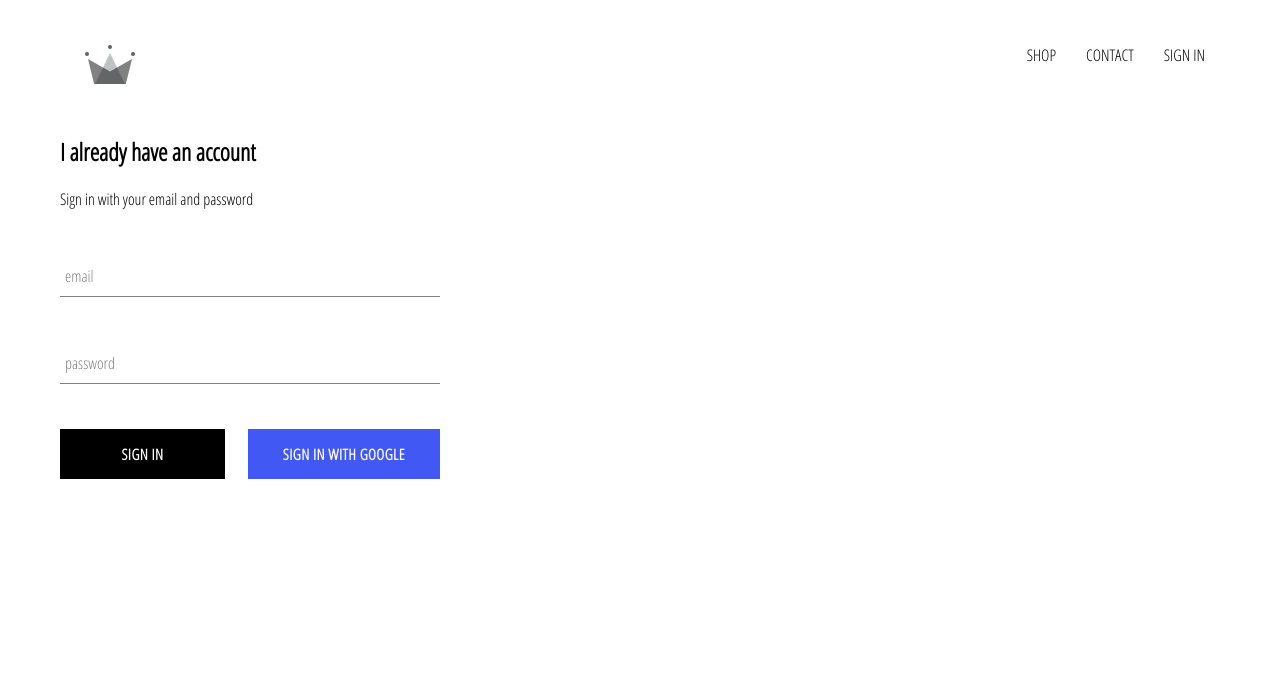
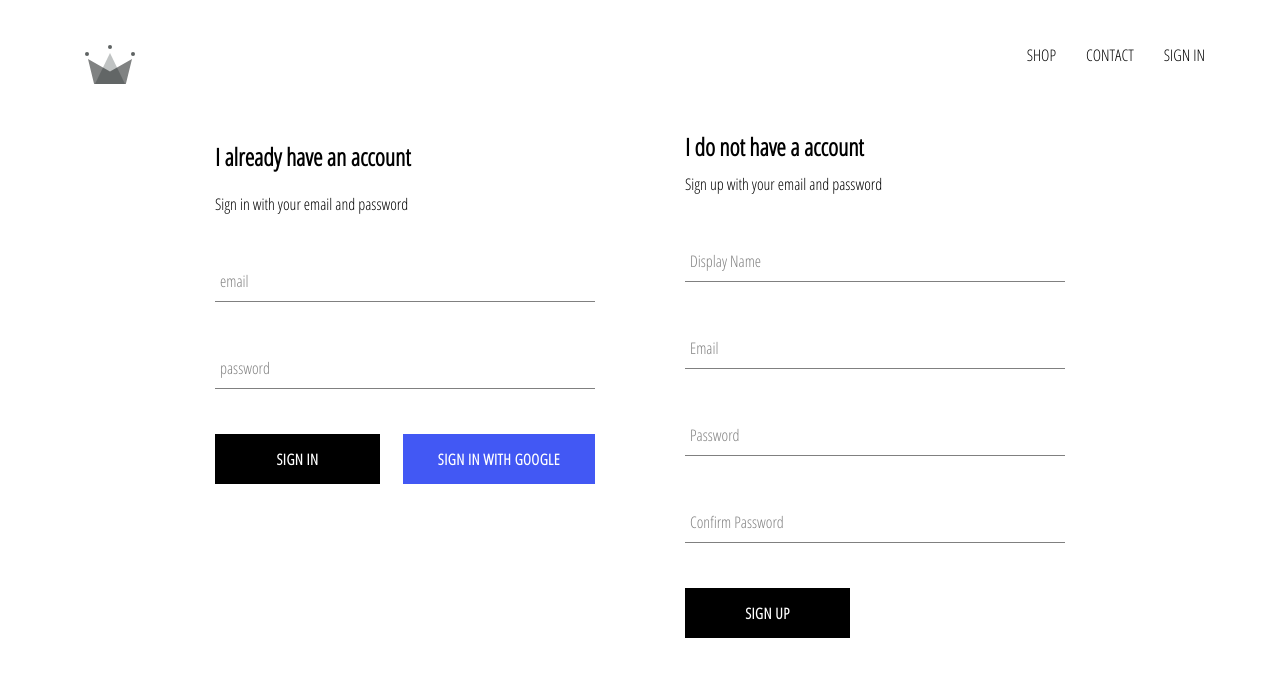
Before and after one commit to lzhang2020/crwn-clothing, a React (Create React App) app: page /signin in a window 1280 px wide. Shown: the top 676 px of the page. Built offline with nearby package versions, Linux system fonts and the light colour scheme; no server answers.

Commit message:
implemented firebase utils, included ability to store authenticated user into our firestore databas

```diff
--- a/src/App.js
+++ b/src/App.js
@@ -9,7 +9,7 @@
 
 import Header from './components/header/header.component';
 
-import { auth } from './firebase/firebase.utils';
+import { auth, createUserProfileDocument } from './firebase/firebase.utils';
 import { render } from '@testing-library/react';
 
 
@@ -27,16 +27,34 @@
 
 
   componentDidMount() {
-    this.unsubscribeFromAuth = auth.onAuthStateChanged(user => {
-      this.setState({ currentUser: user });
+    this.unsubscribeFromAuth = auth.onAuthStateChanged(async userAuth => {
+      console.log('user auth 1: ', userAuth);
+      if (userAuth) {
+        const userRef = await createUserProfileDocument(userAuth);
 
-      console.log(user);
+        userRef.onSnapshot(snapShot => {
+          this.setState({
+            currentState: {
+              id: snapShot.id,
+              ...snapShot.data()
+            }
+          });
+
+          console.log(this.state);
+
+
+        });
+
+      }
+
+      this.setState({ currentUser: userAuth});
     });
   }
 
 
   componentWillUnmount(){
     this.unsubscribeFromAuth();
+
   }
 
   render() {
--- /dev/null
+++ b/src/components/sign-up/sign-up.component.jsx
@@ -0,0 +1,105 @@
+import React from 'react';
+
+import FormInput from '../form-input/form-input.component';
+import CustomButton from '../custom-button/custom-button.component';
+
+
+import { auth, createUserProfileDocument } from '../../firebase/firebase.utils';
+
+import './sign-up.styles.scss';
+
+class SignUp extends React.Component {
+    constructor(){
+        super();
+
+        this.state = {
+            displayName: '',
+            email: '',
+            password: '',
+            confirmPassword: ''
+        };
+    }
+
+    handleSubmit = async event => {
+        event.preventDefault();
+
+        const { displayName, email, password, confirmPassword } = this.state;
+
+        if(password !== confirmPassword){
+            alert("passwords don't match");
+            return;
+        }
+
+        try{
+            const { user } = await auth.createUserWithEmailAndPassword(email, password);
+
+            await createUserProfileDocument(user, {displayName});
+
+            this.setState({
+                displayName: '',
+                email: '',
+                password: '',
+                confirmPassword: ''
+            });
+
+        }catch (error) {
+            console.error(error);
+
+        }
+    }
+
+    handleChange = event => {
+        const { name, value } =event.target;
+
+        this.setState({[name]: value});
+    }
+
+    render() {
+        const {displayName, email, password, confirmPassword } = this.state;
+        return(
+            <div className='sign-up'>
+                <h2 className='title'>I do not have a account</h2>
+                <span>Sign up with your email and password</span>
+                <form className='sign-up-form' onSubmit={this.handleSubmit}>
+                    <FormInput
+                        type='text'
+                        name='displayName'
+                        value={displayName}
+                        onChange={this.handleChange}
+                        label='Display Name'
+                        required
+                    />
+                    <FormInput
+                        type='email'
+                        name='email'
+                        value={email}
+                        onChange={this.handleChange}
+                        label='Email'
+                        required
+                    />
+
+                    <FormInput
+                        type='password'
+                        name='password'
+                        value={password}
+                        onChange={this.handleChange}
+                        label='Password'
+                        required
+                    />
+                    <FormInput
+                        type='password'
+                        name='confirmPassword'
+                        value={confirmPassword}
+                        onChange={this.handleChange}
+                        label='Confirm Password'
+                        required
+                    />
+
+                    <CustomButton type='submit'>SIGN UP</CustomButton>
+                </form>
+            </div>
+        )
+    }
+}
+
+export default SignUp;
--- /dev/null
+++ b/src/components/sign-up/sign-up.styles.scss
@@ -0,0 +1,9 @@
+.sign-up {
+    display: flex;
+    flex-direction: column;
+    width: 380px;
+
+    .title {
+        margin: 10px 0;
+    }
+}
--- a/src/firebase/firebase.utils.js
+++ b/src/firebase/firebase.utils.js
@@ -13,6 +13,41 @@
     measurementId: "G-BBV46EDPBL"
 };
 
+export const createUserProfileDocument = async (userAuth, additionalData) => {
+    if(!userAuth) return;
+
+    //const userRef = firestore.doc('users/128fdashadu');
+
+    const userRef = firestore.doc(`users/${userAuth.uid}`);
+
+    const snapshot = await userRef.get();
+
+    if(!snapshot.exists) {
+        const { displayName, email } = userAuth;
+        const createdAt = new Date();
+
+        try {
+            await userRef.set({
+                displayName,
+                email,
+                createdAt,
+                ...additionalData
+            })
+
+        }catch (error) {
+            console.log('error creating user', error.message);
+
+        }
+    };
+
+
+    return userRef;
+    //console.log(snapshot);
+    //console.log(firestore.doc('users/128fdashadu'))
+
+
+}
+
 firebase.initializeApp(config);
 
 export const auth = firebase.auth();
--- a/src/pages/sign-in-and-sign-up/sign-in-and-sign-up.component.jsx
+++ b/src/pages/sign-in-and-sign-up/sign-in-and-sign-up.component.jsx
@@ -1,12 +1,14 @@
 import React from 'react';
 
 import SignIn from '../../components/sign-in/sign-in.component';
+import SignUp from '../../components/sign-up/sign-up.component';
 
 import './sign-in-and-sign-up.styles.scss';
 
 const SignInAndSignUpPage = () => (
     <div className='sign-in-and-sign-up'>
         <SignIn />
+        <SignUp />
     </div>
 );
 
--- a/src/pages/sign-in-and-sign-up/sign-in-and-sign-up.styles.scss
+++ b/src/pages/sign-in-and-sign-up/sign-in-and-sign-up.styles.scss
@@ -0,0 +1,6 @@
+.sign-in-and-sign-up {
+    width: 850px;
+    display: flex;
+    justify-content: space-between;
+    margin: 30px auto;
+}
```
